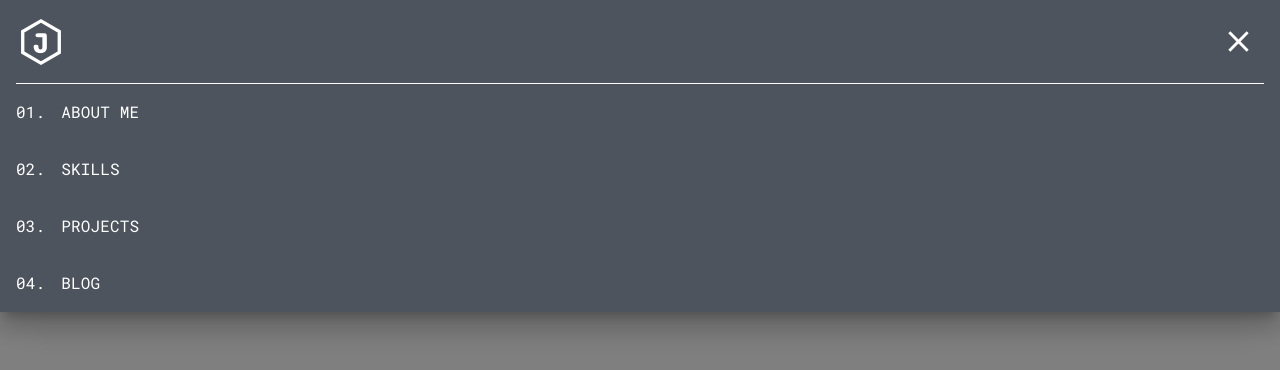
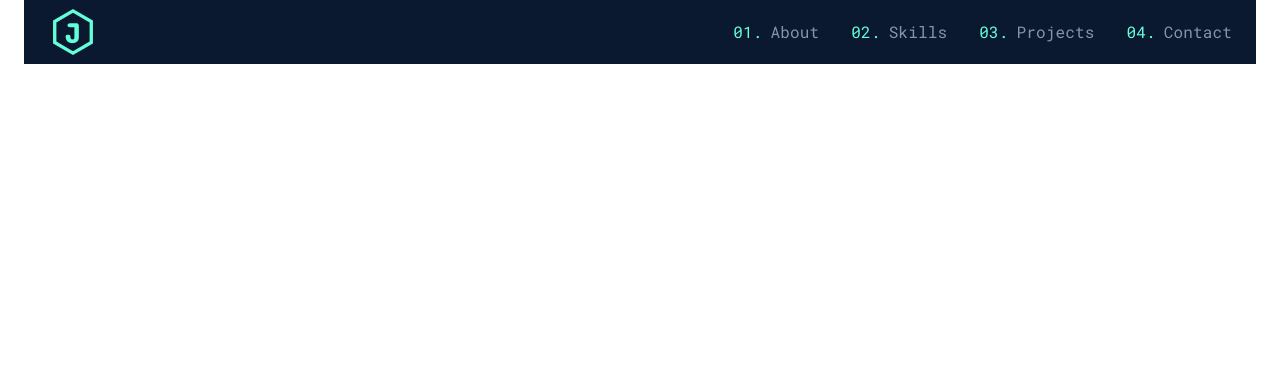
Before and after one commit to JasonXB/Portfolio-page, a Next.js app: page / in a window 1280 px wide. Shown: the top 370 px of the page. Built offline with nearby package versions, Linux system fonts and the light colour scheme.

Commit message:
Built the desktop navbar

```diff
--- a/src/blocks/Navbar.js
+++ b/src/blocks/Navbar.js
@@ -5,8 +5,8 @@ import { Box } from "@mui/material";
 export default function Navbar() {
   return (
     <Box>
-      <Navbar_mobile />
-      {/* <Navbar_desktop /> */}
+      {/* <Navbar_mobile /> */}
+      <Navbar_desktop />
     </Box>
   );
 }
--- /dev/null
+++ b/src/custom-components/reusable/NavAnchor.js
@@ -0,0 +1,25 @@
+import React from "react";
+import { Typography, Link } from "@mui/material";
+
+export default function NavAnchor(props) {
+  const { href, txt, num } = props;
+
+  return (
+    <Link href={href} underline="none" sx={styles.anchor}>
+      <Typography variant="span" sx={(mui) => styles.numSpan(mui)}>
+        {num}.
+      </Typography>
+      <Typography variant="p" sx={(mui) => styles.txtSpan(mui)}>
+        {txt}
+      </Typography>
+    </Link>
+  );
+}
+const styles = {
+  numSpan: (mui) => ({ color: mui.palette.primary.main, mr: 1 }),
+  txtSpan: (mui) => ({ color: mui.palette.info.main }),
+  // Colors link text on hover
+  anchor: (mui) => ({
+    "&:hover": { "*": { color: mui.palette.primary.main } },
+  }),
+};
--- a/src/sub-blocks/Navbar_desktop.js
+++ b/src/sub-blocks/Navbar_desktop.js
@@ -1,7 +1,44 @@
 import React from "react";
-import thinLogo from "../custom-components/thinLogo"
-import thickLogo from "../custom-components/boldLogo"
+import ThinLogo from "../custom-components/thinLogo";
+import ThickLogo from "../custom-components/boldLogo";
+import { Typography, Box, Stack, AppBar, Toolbar } from "@mui/material";
+import NavAnchor from "../custom-components/reusable/NavAnchor";
 
 export default function Navbar_desktop() {
-  return <div></div>;
+  return (
+    <AppBar position="static" color="bg" sx={{ boxShadow: "none" }}>
+      <Toolbar sx={{ ...styles.spaceBetween }}>
+        <ThinLogo />
+        <p></p>
+        <NavAnchor num="01" href="#about_me" txt="About" />
+        <NavAnchor num="02" href="#skills" txt="Skills" />
+        <NavAnchor num="03" href="#projects" txt="Projects" />
+        <NavAnchor num="04" href="#contact" txt="Contact" />
+      </Toolbar>
+    </AppBar>
+  );
 }
+
+const styles = {
+  nav: { boxShadow: "none" },
+  appBar: {
+    display: "flex",
+    alignItems: "center",
+  },
+  spaceBetween: {
+    display: "grid",
+    gridTemplateColumns: "auto 1fr repeat(4,auto)",
+    gap: 4,
+    height: "4rem",
+  },
+  sliderMenu: (mui) => ({
+    p: 2,
+    pb: 0,
+    background: mui.palette.cardBg.main,
+  }),
+
+  divider: {
+    borderColor: "white",
+    pt: 2,
+  },
+};
--- a/src/sub-blocks/Navbar_mobile.js
+++ b/src/sub-blocks/Navbar_mobile.js
@@ -50,11 +50,10 @@ export default function ButtonAppBar() {
               </IconButton>
             </Box>
             <Divider sx={{ ...styles.divider }} />
-            <SliderAnchor num="01" href="#about_me" txt="ABOUT ME" />
-            <SliderAnchor num="02" href="#skills" txt="SKILLS" />
-            <SliderAnchor num="03" href="#projects" txt="PROJECTS" />
-            {/* //! write a blog and link to it here */}
-            <SliderAnchor num="04" href="#blog" txt="BLOG" />
+            <SliderAnchor num="01" href="#about_me" txt="About me" />
+            <SliderAnchor num="02" href="#skills" txt="Skills" />
+            <SliderAnchor num="03" href="#projects" txt="Projects" />
+            <SliderAnchor num="04" href="#projects" txt="Contact" />
           </Stack>
         </Drawer>
       </AppBar>
--- a/styles/breakpoints.js
+++ b/styles/breakpoints.js
@@ -1,6 +1,6 @@
 export const navbarBP = {
   font: `'Orbitron', sans-serif`,
-  mobileToDesktop: "800px",
+  mobileToDesktop: "900px",
   mobile: { maxWidth: "@media (max-width: 350px)" },
   desktop: { minWidth: "@media (min-width: 1000px)" },
 };
```
